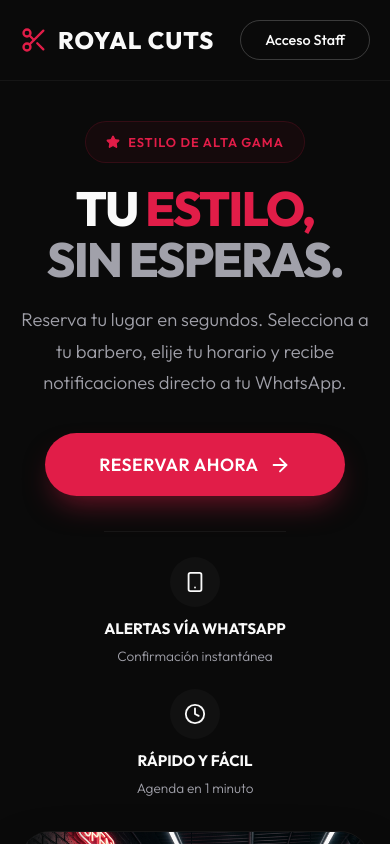
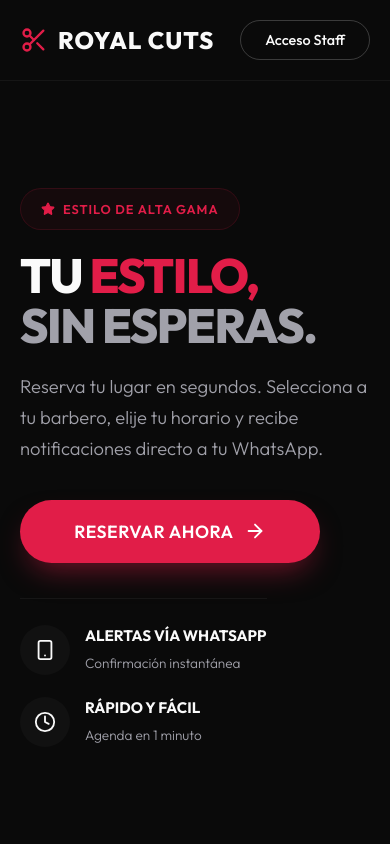
Before and after one commit to leonelrasjido18/peluqueria-demo, a React app in the folder frontend/: page / in a window 390 px wide. Built offline with nearby package versions, Linux system fonts and the light colour scheme; no server answers; the HTML template or start-up script is replaced by a standard one.

Commit message:
style: left align landing page on mobile and hide hero image

```diff
--- a/frontend/src/index.css
+++ b/frontend/src/index.css
@@ -229,13 +229,13 @@ input[type="date"]::-webkit-calendar-picker-indicator {
 
   .landing-content {
     padding: 20px !important;
-    text-align: center;
-    align-items: center !important;
+    text-align: left;
+    align-items: flex-start !important;
     margin-top: 20px;
   }
 
   .landing-bagde {
-    margin: 0 auto 20px auto !important;
+    margin: 0 0 20px 0 !important;
   }
 
   .landing-title {
@@ -243,7 +243,7 @@ input[type="date"]::-webkit-calendar-picker-indicator {
   }
 
   .landing-btn {
-    margin: 0 auto !important;
+    margin: 0 !important;
     width: 100% !important;
     max-width: 300px;
   }
@@ -251,19 +251,18 @@ input[type="date"]::-webkit-calendar-picker-indicator {
   .landing-features {
     flex-direction: column !important;
     gap: 20px !important;
-    align-items: center !important;
-    text-align: center;
+    align-items: flex-start !important;
+    text-align: left;
   }
 
   .landing-feature-item {
-    flex-direction: column !important;
-    text-align: center;
-    gap: 10px !important;
+    flex-direction: row !important;
+    text-align: left;
+    gap: 15px !important;
   }
 
   .landing-img-container {
-    padding: 20px !important;
-    margin-top: -20px;
+    display: none !important;
   }
 }
 
```
